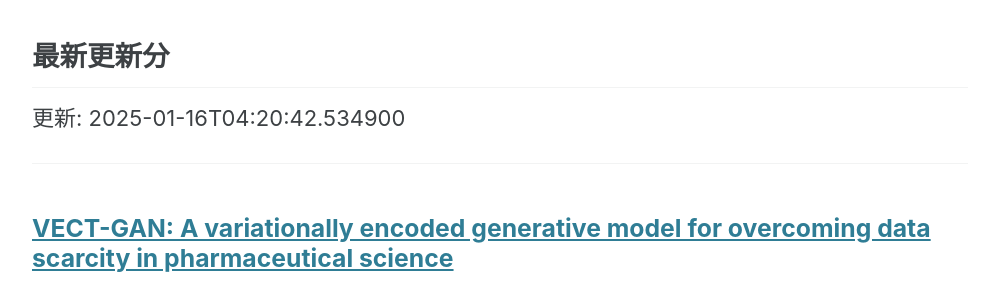
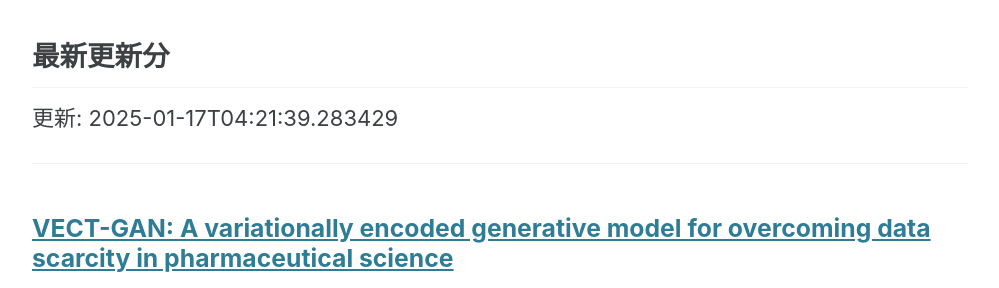
Before and after one commit to haruhisa-enomoto/arxiv-privacy-tech, a Jekyll site: the page built from index.md, in a window 1280 px wide and 900 px high, scrolled down 680 px. Shown: the part 155-443 px from the top of the window, without its empty margins (140-1139 px from the left). Built offline with Jekyll 4.4.1, drawn with Linux system fonts in a browser that asks for light colours; cached includes are drawn as plain includes; a script bundle is joined from its source files by our own code; library files that are not in the unit come from our copies; formulas are drawn with MathJax 3.

Commit message:
:robot: Automate updates

```diff
--- a/index.md
+++ b/index.md
@@ -27,7 +27,7 @@ author_profile: false
 
 ## 最新更新分
 
-更新: 2025-01-16T04:20:42.534900
+更新: 2025-01-17T04:21:39.283429
 
 - - -
 
```
